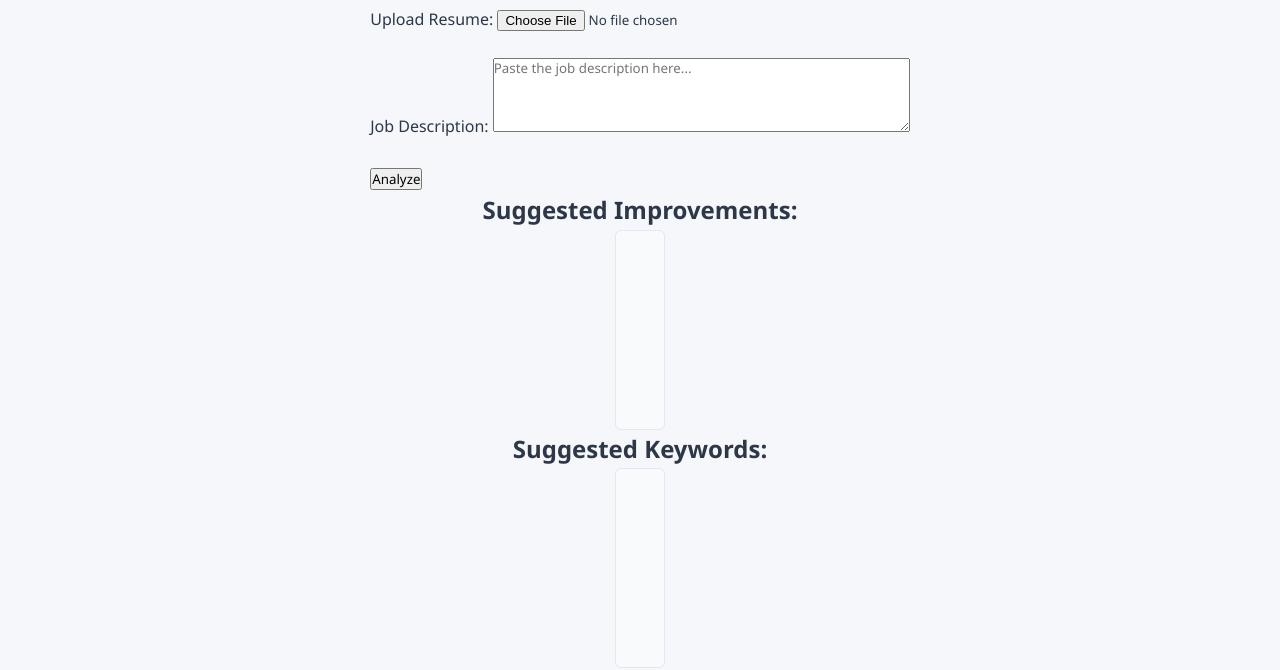
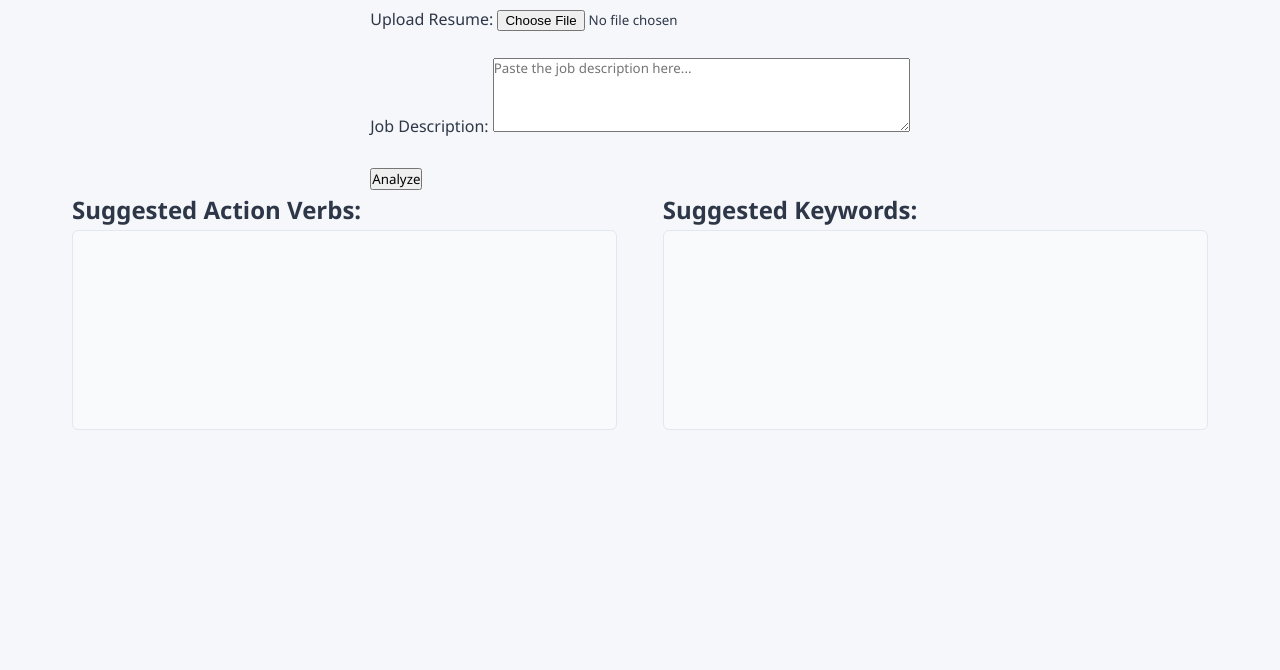
Before and after one commit to AyeshaC123/NextGenHire, a Flask app: page /resume_enhancer in a window 1280 px wide. Shown: the part 232-902 px from the top of the page. After the commit the page ends 662 px from the top, so only its background shows below. Run offline with Flask 3, Linux system fonts and the light colour scheme.

Commit message:
My local changes

```diff
--- a/gemini_program/server.py
+++ b/gemini_program/server.py
@@ -84,9 +84,6 @@ def suggest_stronger_verbs(resume_text):
     except Exception as e:
         return f"An error occurred: {e}"
 
-# ========================
-#  Technical Skills Extraction
-# ========================
 def extract_technical_skills(text):
     """
     Extracts technical skills using Gemini API.
@@ -246,6 +243,10 @@ def resume_enhancer():
 
         try:
             resume_text = extract_text_from_pdf(resume_file)
+
+            if not resume_text:
+                return render_template('resume_enhancer.html', error='Could not extract text from resume. Please ensure it is a valid PDF.')
+
             suggested_verbs = suggest_stronger_verbs(resume_text)
 
             job_description_skills = extract_technical_skills(job_description)
@@ -256,7 +257,7 @@ def resume_enhancer():
             return render_template(
                 "resume_enhancer.html",
                 suggested_verbs=suggested_verbs,
-                suggested_keywords=suggested_keywords
+                suggested_keywords=suggested_keywords,
             )
 
         except Exception as e:
--- a/gemini_program/templates/resume_enhancer.html
+++ b/gemini_program/templates/resume_enhancer.html
@@ -53,7 +53,6 @@
             background-color: #333;
             overflow: hidden;
         }
-
         nav a {
             float: left;
             display: block;
@@ -62,7 +61,6 @@
             padding: 14px 16px;
             text-decoration: none;
         }
-
         nav a:hover {
             background-color: #ddd;
             color: black;
@@ -75,6 +73,15 @@
             min-height: 200px;
             white-space: pre-line;
         }
+        .suggestions-container {
+            display: flex;
+            justify-content: space-between;
+            width: 100%;
+        }
+        .suggestion-box {
+            width: 48%;
+        }
+
     </style>
 </head>
 <body>
@@ -92,20 +99,24 @@
             <form method="post" enctype="multipart/form-data">
                 <label for="resume">Upload Resume:</label>
                 <input type="file" id="resume" name="resume"><br><br>
-
                 <label for="job_description">Job Description:</label>
                 <textarea id="job_description" name="job_description" rows="4" cols="50" placeholder="Paste the job description here..."></textarea><br><br>
-
                 <button type="submit" class="button">Analyze</button>
             </form>
-
-            <h2>Suggested Improvements:</h2>
-            <div class="generated-content" id="action_verbs">
-                {% if suggested_verbs %}
-                    <p>{{ suggested_verbs }}</p>
-                {% endif %}
-            </div>
-
+            <div class="suggestions-container">
+                <div class="suggestion-box">
+                    <h2>Suggested Action Verbs:</h2>
+                    <div class="generated-content" id="action_verbs">
+                        {% if suggested_verbs %}
+                            <ul>
+                                {% for verb in suggested_verbs %}
+                                    <li>{{ verb.weak_verb }}: {{ verb.alternatives|join(', ') }}</li>
+                                {% endfor %}
+                            </ul>
+                        {% endif %}
+                    </div>
+                </div>
+                <div class="suggestion-box">
             <h2>Suggested Keywords:</h2>
             <div class="generated-content" id="keywords">
                 {% if suggested_keywords %}
```
